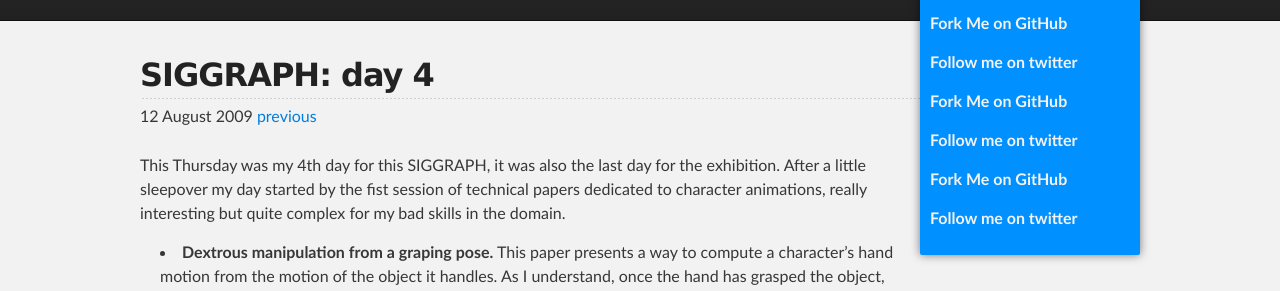
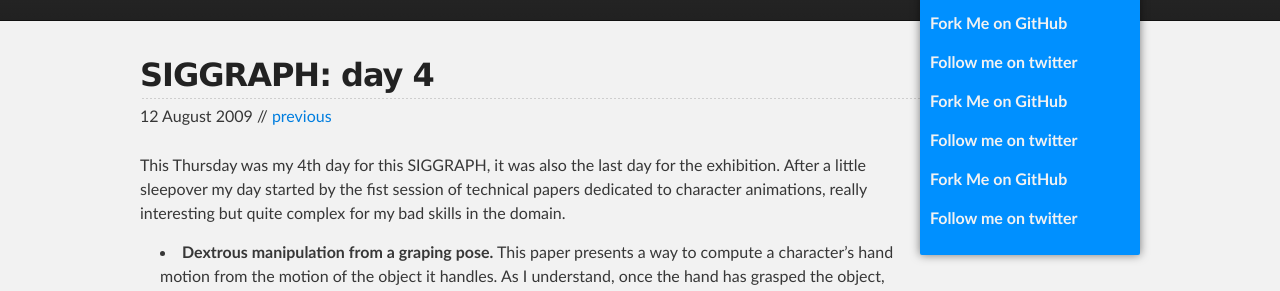
Before and after one commit to cloderic/www, a Jekyll site: the page built from _posts/2009-08-12-siggraph-day-4.markdown, in a window 1280 px wide. Shown: the part 179-470 px from the top of the page. Built offline with Jekyll 4.4.1, drawn with Linux system fonts in a browser that asks for light colours.

Commit message:
correction on subtitle

```diff
--- a/_layouts/post.html
+++ b/_layouts/post.html
@@ -6,17 +6,11 @@ layout: default
 <h1-sub>
 	{{ page.date | date_to_long_string }}
 	{% if page.next.url %}
-	 	//
-	 {% endif %}
-	{% if page.next.url %}
+		//
 		<a href="{{ page.next.url }}" rel="next" title="{{ page.next.title }}">next</a>
 	{% endif %}
-	{% if page.next.url %}
-		{% if page.previous.url %}
-			//
-		{% endif %}
-	{% endif %}
 	{% if page.previous.url %}
+		//
 		<a href="{{ page.previous.url }}" rel="previous" title="{{ page.previous.title }}">previous</a>
 	{% endif %}
 </h1-sub>
```
